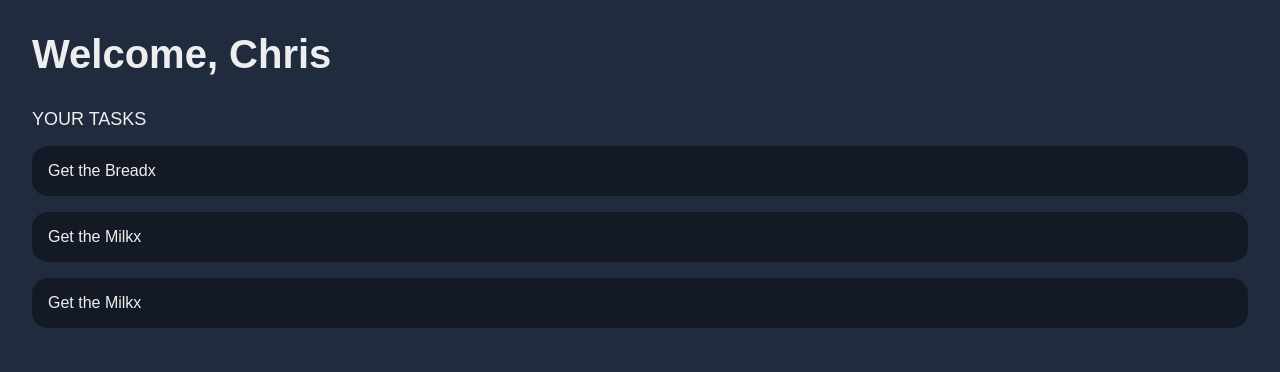
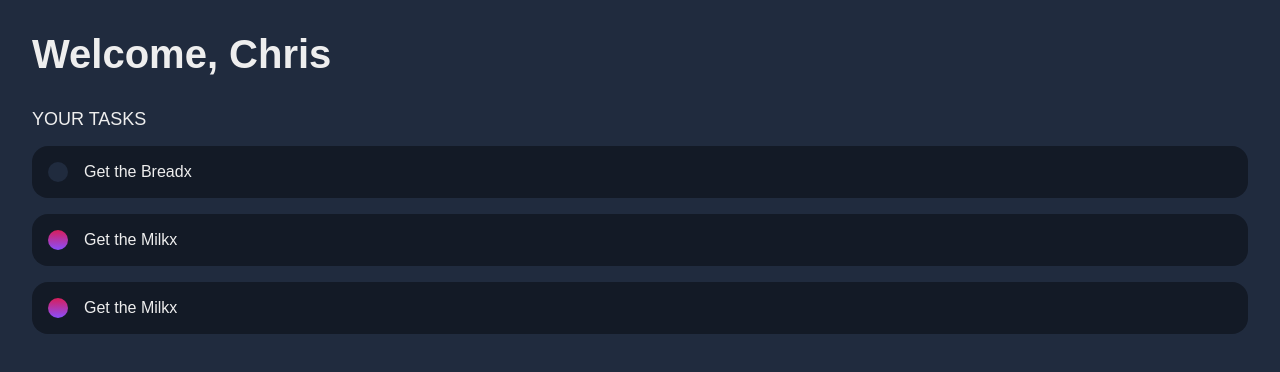
Before and after one commit to chrism-la/TodoApp, a React (Create React App) app in the folder client/: page / in a window 1280 px wide. Shown: the top 372 px of the page. Built offline with nearby package versions, Linux system fonts and the light colour scheme.

Commit message:
styled todo checkboxes

```diff
--- a/client/src/index.css
+++ b/client/src/index.css
@@ -48,3 +48,23 @@ h4 {
   cursor: pointer;
   margin-bottom: 16px;
 }
+
+.todo:hover {
+  opacity: 0.8;
+}
+
+.todo .checkbox {
+  width: 20px;
+  height: 20px;
+  margin-right: 16px;
+  border-radius: 999px;
+  background-color: var(--dark-alt);
+  transform: 0.4s;
+}
+
+.todo.is-complete .checkbox {
+  background-color: var(--primary);
+  background-image: linear-gradient(to bottom, var(--primary), var(--secondary));
+}
+
+.todo .text {}
```
